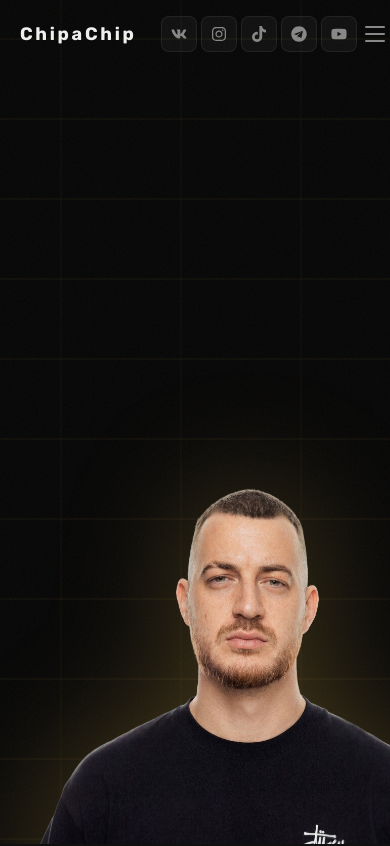
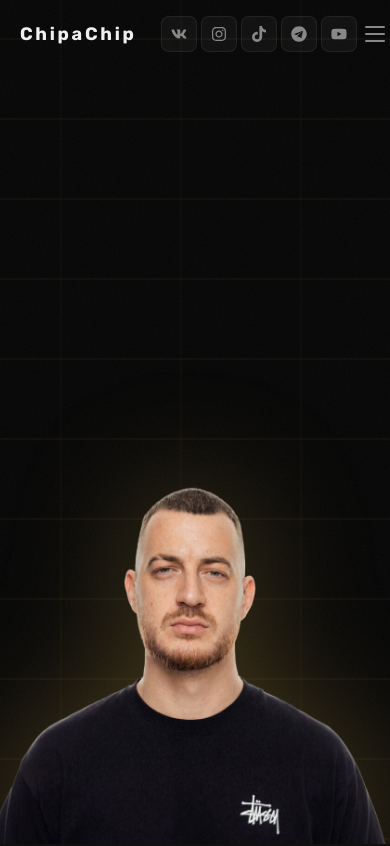
Before and after one commit to drknvpn/ChipaChipWeb, a React (Vite) app: page / in a window 390 px wide. Shown: the top 846 px of the page. Built offline with nearby package versions, Linux system fonts and the light colour scheme.

Commit message:
Update Hero.css

```diff
--- a/src/components/Hero.css
+++ b/src/components/Hero.css
@@ -45,18 +45,16 @@
   will-change: transform;
   pointer-events: none;
   z-index: 2;
+  display: flex;
+  justify-content: center;
+  align-items: flex-end;
 }
 
-/* Надёжное центрирование через margin: 0 auto вместо left: 50% + transform */
 .hero-silhouette {
-  position: absolute;
-  left: 0;
-  right: 0;
-  bottom: -8%;
-  margin: 0 auto;
-  width: fit-content;
+  position: relative;
   height: 85vh;
   max-height: 720px;
+  margin-bottom: -8%;
   opacity: 1;
   animation: float 6s ease-in-out infinite;
 }
@@ -71,10 +69,8 @@
 .hero-buttons {
   position: absolute;
   top: 90px;
-  left: 0;
-  right: 0;
-  margin: 0 auto;
-  width: fit-content;
+  left: 50%;
+  transform: translateX(-50%);
   z-index: 10;
   display: flex;
   gap: 16px;
@@ -101,7 +97,6 @@
   box-shadow: 0 8px 30px rgba(212,168,71,0.4);
 }
 
-/* Анимация без translateX — только translateY */
 @keyframes float {
   0%, 100% { transform: translateY(0); }
   50% { transform: translateY(-14px); }
@@ -109,7 +104,7 @@
 
 @media (max-width: 768px) {
   .hero-silhouette {
-    height: 60vh;
+    height: 55vh;
     opacity: 1;
   }
 
```
